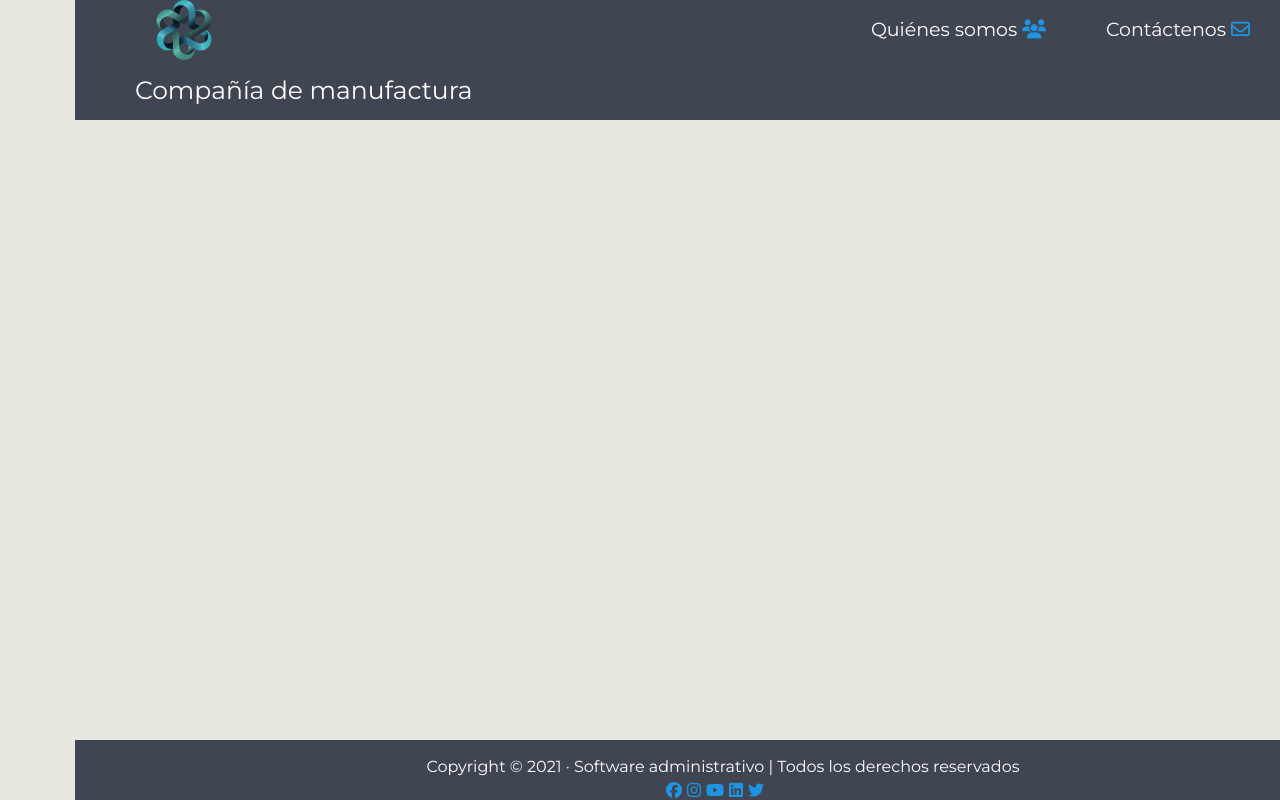
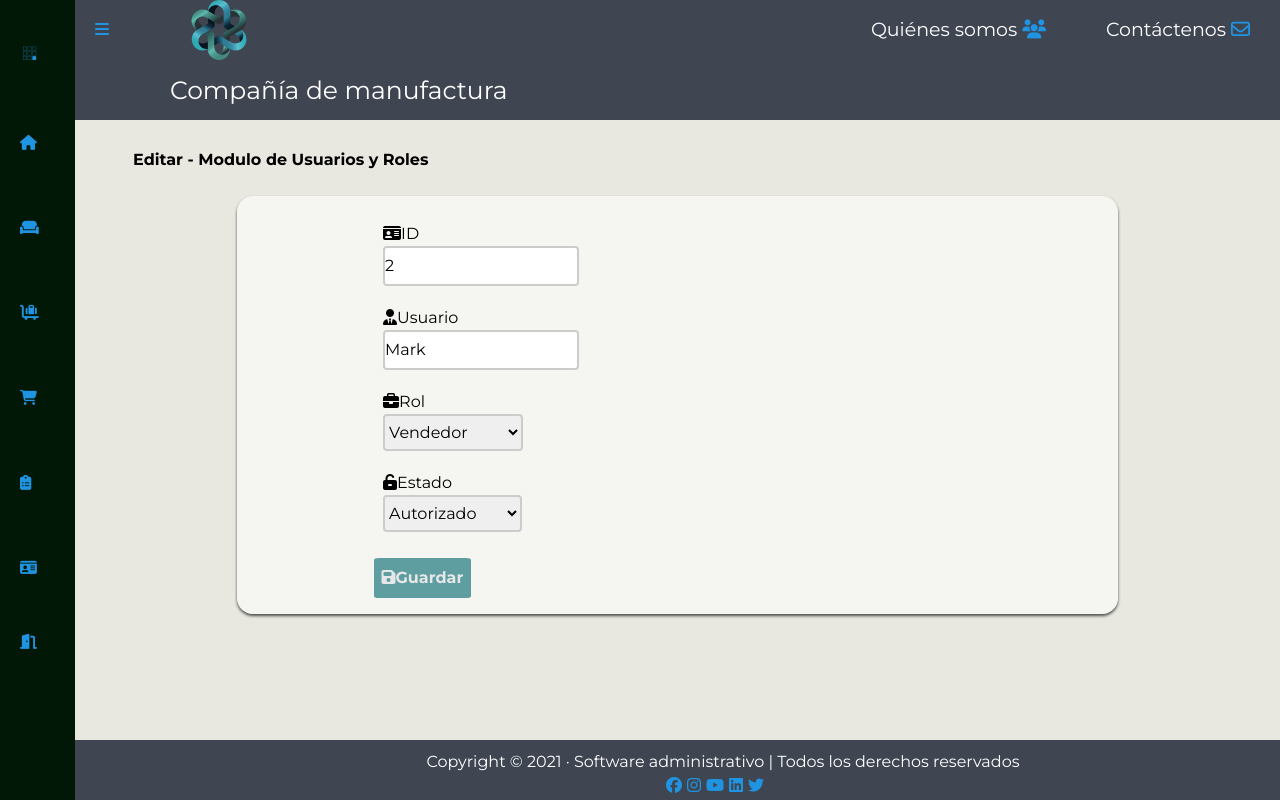
Before and after one commit to DigitSpace-UdeA/DigitSpace, a React (Create React App) app: page /editarUsuario2 in a window 1280 px wide. Built offline with nearby package versions, Linux system fonts and the light colour scheme.

Commit message:
probando editar datos

```diff
--- a/package.json
+++ b/package.json
@@ -7,6 +7,7 @@
     "@testing-library/jest-dom": "^5.11.4",
     "@testing-library/react": "^11.1.0",
     "@testing-library/user-event": "^12.1.10",
+    "nanoid": "^3.1.29",
     "react": "^17.0.2",
     "react-dom": "^17.0.2",
     "react-router-dom": "^5.3.0",
--- a/src/App.jsx
+++ b/src/App.jsx
@@ -3,6 +3,7 @@ import Layout from "./layouts/layout";
 import Main from './pages/Main'
 import RegistroVentas from './pages/registroVentas';
 import EditarUsuario from './pages/editarUsuario';
+import EditarUsuario2 from './pages/editarUsuario2';
 import LoginModule from './pages/loginModule';
 import EliminarUsuario from './pages/eliminarUsuario';
 import VentasMaestro from './pages/ventasMaestro';
@@ -21,7 +22,7 @@ function App() {
       <Router>
         {/* <Link to="/">Home</Link> <Link to="/ModuloUsuarios">Usuarios</Link> */}
         <Switch>
-          <Route path={["/ModuloUsuarios", "/ModuloUsuarios2","/editarUsuario", "/eliminarUsuario", "/productosMaestro", "/productosRegistro", "/registroVentas", "/ventasMaestro", "/main"]} exact>
+          <Route path={["/ModuloUsuarios", "/ModuloUsuarios2","/editarUsuario", "/editarUsuario2", "/eliminarUsuario", "/productosMaestro", "/productosRegistro", "/registroVentas", "/ventasMaestro", "/main"]} exact>
             <Layout>
               <Switch>
                 <Route path="/ModuloUsuarios" exact>
@@ -32,6 +33,9 @@ function App() {
                 </Route>
                 <Route path="/editarUsuario" exact>
                   <EditarUsuario />
+                </Route>
+                <Route path="/editarUsuario2" exact>
+                  <EditarUsuario2 />
                 </Route>
                 <Route path="/eliminarUsuario" exact>
                   <EliminarUsuario />
--- a/src/pages/ModuloUsuarios2.jsx
+++ b/src/pages/ModuloUsuarios2.jsx
@@ -3,6 +3,7 @@ import React, { useEffect, useState } from 'react'
 import Pendiente from '../media/Pendiente.svg'
 import autorizado from '../media/autorizado.svg'
 import no_aut from '../media/no_Autorizado.svg'
+import { nanoid } from 'nanoid';
 
 
 
@@ -35,7 +36,11 @@ const ModuloUsuarios = () => {
         setlistaModuloUsuarios(ModuloUsuariosBackend)
     }, []);
 
+
+
     return (
+
+
     <div className= 'flex flex-col items-center justify-center'>
         <h2 className = 'text-2xl font-extrabold text-gray-800'> Modulo de ModuloUsuarios y roles</h2>
         <table>
@@ -51,7 +56,7 @@ const ModuloUsuarios = () => {
         <tbody>
             {listaModuloUsuarios.map((usuario) => {
                 return (
-                    <tr>
+                    <tr key={usuario.id}>
                     <td>{usuario.ID}</td>
                     <td>{usuario.Usuario}</td>
                     <td>{usuario.Rol}</td>
@@ -59,7 +64,7 @@ const ModuloUsuarios = () => {
                     <td>
                     <div className = 'flex w-full justify-around'>
                         <a href="editarUsuario">
-                        <button title="Editar" type="button" className=" button-gen btn-opcion">
+                        <button title="Editar" type="button" className=" button-gen btn-opcion " onClick={ () => handleActua(usuario) }>
                         <i className="fas fa-edit"></i>
                         </button></a>
                         <a href="eliminarUsuario">
@@ -79,5 +84,4 @@ const ModuloUsuarios = () => {
 
 
 
-
 export default ModuloUsuarios;
--- a/src/pages/editarUsuario2.jsx
+++ b/src/pages/editarUsuario2.jsx
@@ -0,0 +1,55 @@
+import { useState } from 'react';
+import '../style/stylesUser.css';
+import listaModuloUsuarios from './ModuloUsuarios2';
+import ModuloUsuariosBackend from './ModuloUsuarios2';
+
+const EditarUsuario = () => {
+
+
+    return (
+        <>
+
+            <h2 className="titulo">Editar - Modulo de Usuarios y Roles</h2>
+            <div className="section-edit">
+                <form action="" className="form-edit">
+                    <label>
+                        <i className="fas fa-id-card"></i>
+                        ID
+                        <input className="input-edit" type="text" value="2" id="id-user" readonly="readonly" name= "ID"/>
+                    </label>
+                    <label>
+                        <i className="fas fa-user-tie"></i>
+                        Usuario
+                        <input className="input-edit" type="text" value="Mark" id="Name-user" readonly="readonly" name= "Usuario"/>
+                    </label>
+                    <label>
+                        <i className="fas fa-briefcase"></i>
+                        Rol
+                        <select className="input-edit" name= "Rol">
+                            <option>Vendedor</option>
+                            <option>Administrador</option>
+                        </select>
+                    </label>
+                    <label>
+                        <i className="fas fa-unlock-alt" name= "Estado"></i>
+                        Estado
+                        <select className="input-edit">
+                            <option>Autorizado</option>
+                            <option>No Autorizado</option>
+                        </select>
+                    </label>
+                    <button className="button-gen btn-submit-edit" type="submit">
+                        <i className="fas fa-save"></i>
+                        Guardar
+                    </button>
+                </form>
+            </div>
+
+      </>
+    );
+
+}
+
+
+
+export default EditarUsuario;
```
Also changed, not shown: 1 other file (tests, documents, lock files or other folders).
